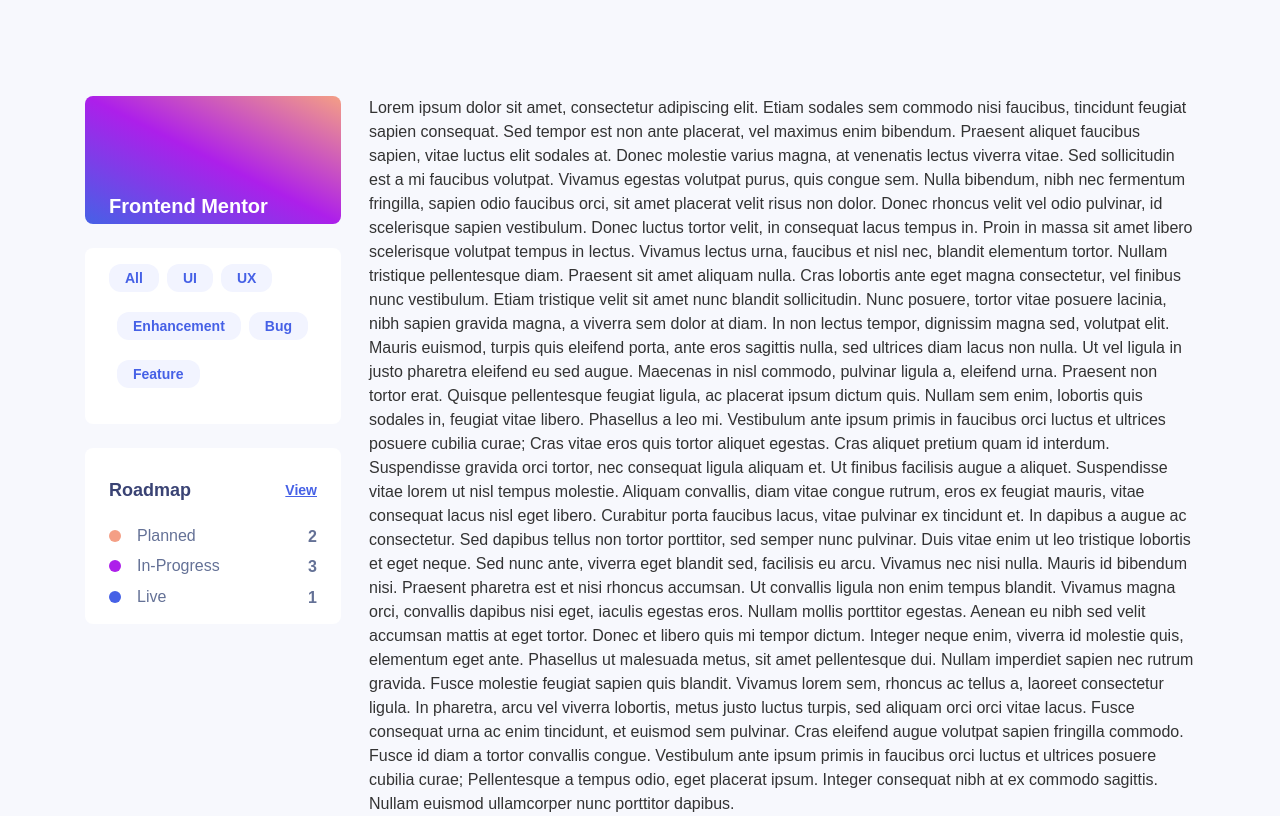
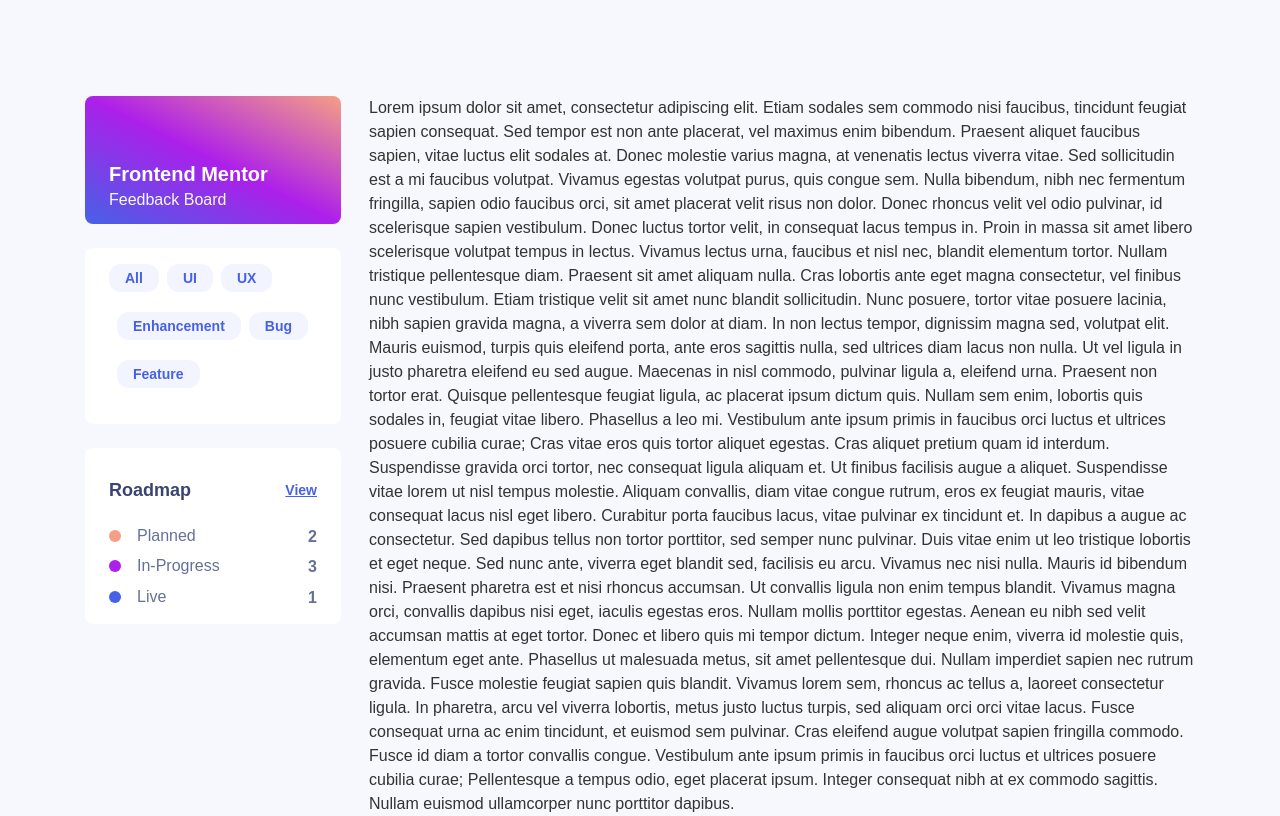
Before and after one commit to rishabhjain1997/product-feedback-fem, a React (Create React App) app: page / in a window 1280 px wide. Built offline with nearby package versions, Linux system fonts and the light colour scheme.

Commit message:
Navbar bugfix

```diff
--- a/src/components/Navbar.jsx
+++ b/src/components/Navbar.jsx
@@ -47,7 +47,7 @@
         {/*   */}
         <div className="pt-14 pb-10 mx-10 max-w-[688px] lg:max-w-[944px] mx-auto xl:p-0 flex flex-row xl:flex-col xl:space-y-6 justify-between content-center">
           <div className="h-44 xl:h-32 w-[223px] lg:w-72 xl:w-64 rounded-lg bg-gradient-to-tr from-primary via-secondary to-warning ">
-            <div className="mt-24 ml-6">
+            <div className="mt-24 xl:mt-16 ml-6">
               <h3 className="text-base-100 text-xl font-bold">
                 Frontend Mentor
               </h3>
```
